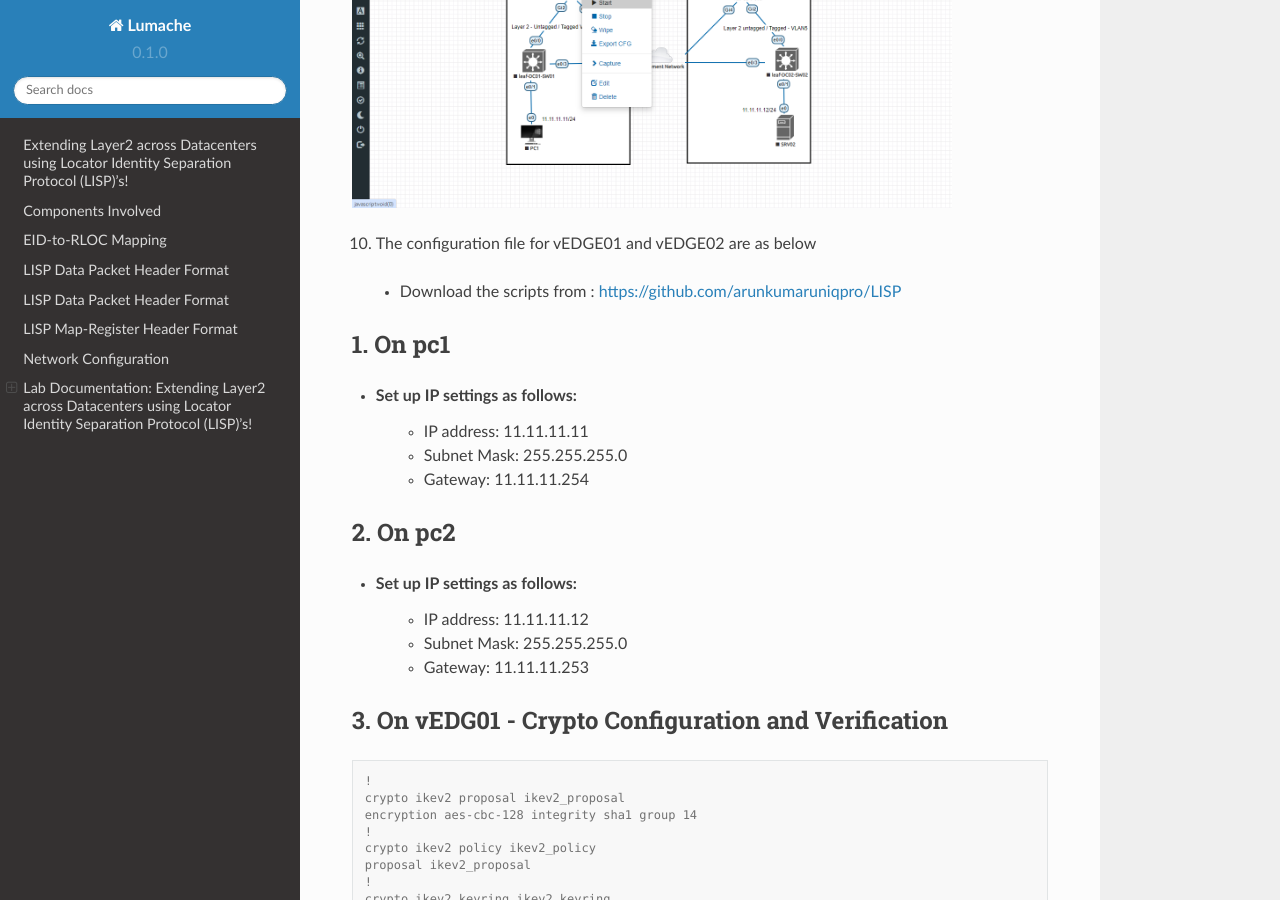
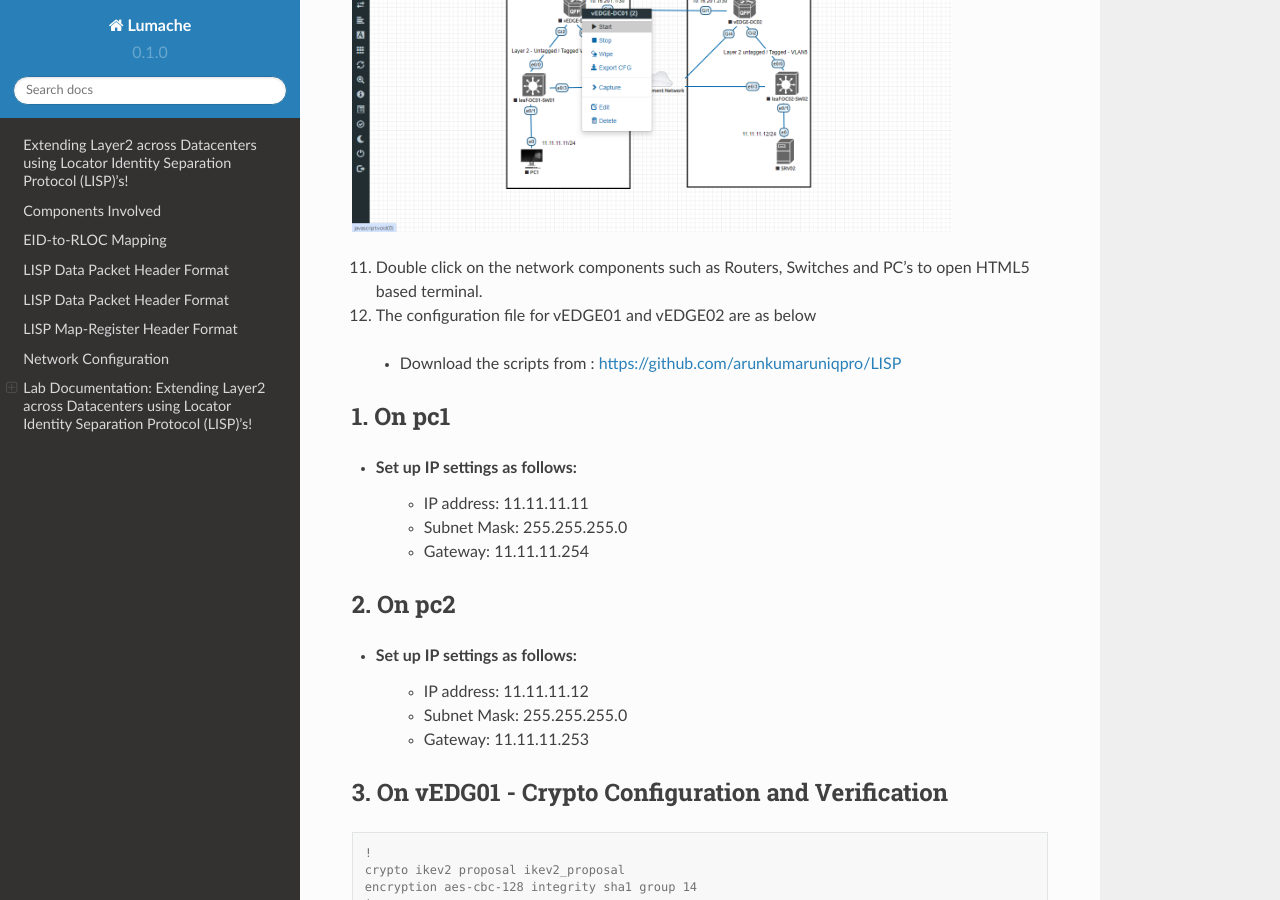
Before and after one commit to arunkumaruniqpro/c8000v_LISP_L2_Extension, a Sphinx documentation site: the page built from docs/source/index.rst, in a window 1280 px wide and 900 px high, scrolled down 9487 px. Built offline with Sphinx 7.4.7 and the Read the Docs theme 2.0.0, drawn with Linux system fonts in a browser that asks for light colours; some of the changed text lies outside the part shown.

Commit message:
Update index.rst

```diff
--- a/docs/source/index.rst
+++ b/docs/source/index.rst
@@ -216,6 +216,7 @@ Lab Setup:
 
    * username: admin
    * password: eve
+   * Choose HTML5 as console for ease access
 
 .. image:: eve-ng-admin-gui.png
   :width: 600
@@ -238,9 +239,12 @@ Lab Setup:
   :alt: Alternative text
 
 
-10. The configuration file for vEDGE01 and vEDGE02 are as below
+11. Double click on the network components such as Routers, Switches and PC's to open HTML5 based terminal.
+
+12. The configuration file for vEDGE01 and vEDGE02 are as below
 
    * Download the scripts from : https://github.com/arunkumaruniqpro/LISP
+
 
 1. On pc1
 ---------
```
